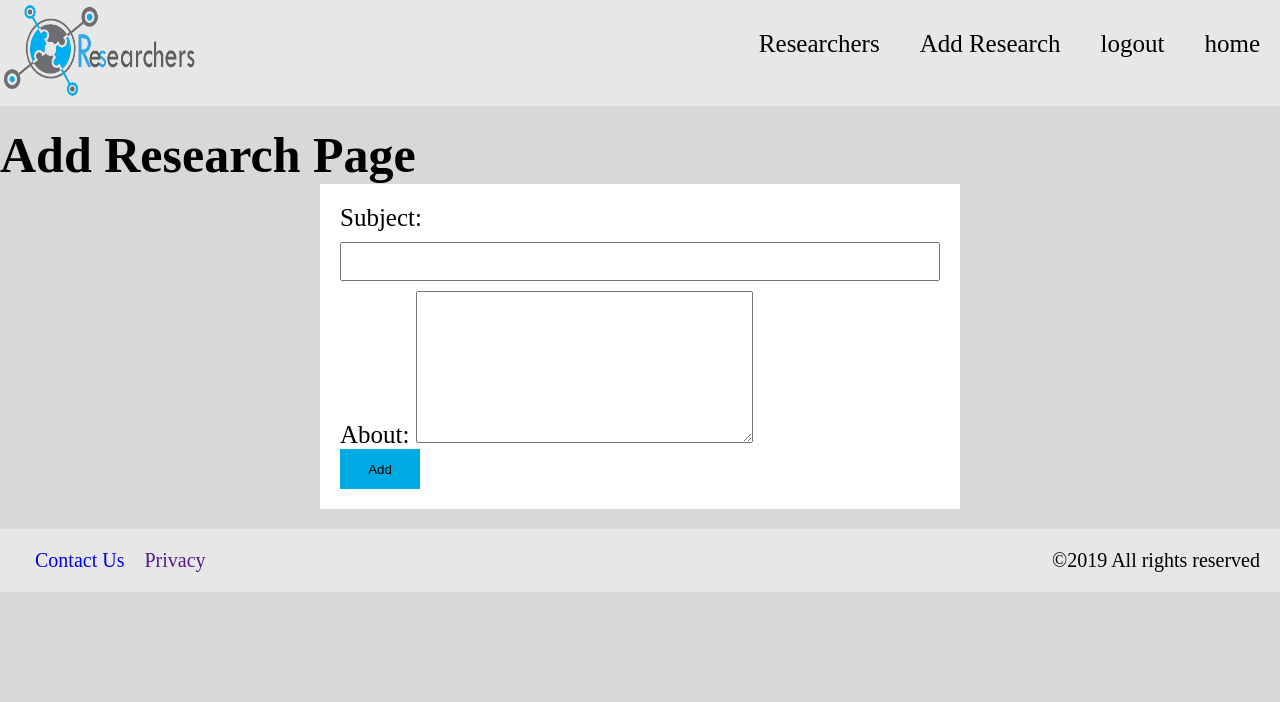
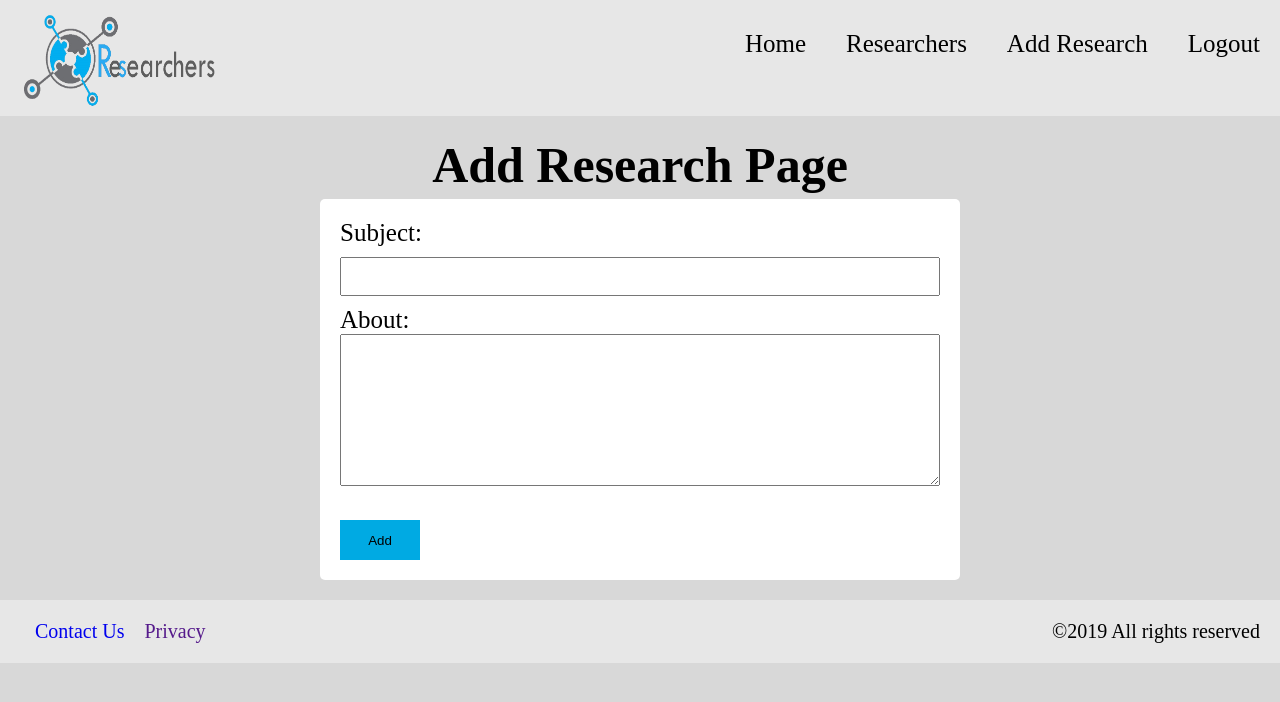
Before and after one commit to aalzughibi/researchersproject, a Django app: page /add-Research/ in a window 1280 px wide. Shown: the top 702 px of the page. Run offline with Django 3.2, Linux system fonts and the light colour scheme; the visitor is signed in with stand-in values (Sample User, id 1).

Commit message:
edit on css and html

```diff
--- a/finalrpoj/static/css/style.css
+++ b/finalrpoj/static/css/stylea.css
@@ -7,11 +7,21 @@
 }
 
 
-
+.aaa {
+ padding: 20px;
+ padding-top: 20px;
+ margin :10px auto;
+}
 
 body{
  font-size: 25px;
  background: rgb(216, 216, 216);
+
+ /* background: red; */
+}
+h1{
+    text-align: center;
+    margin-bottom: 5px;
 }
 .header{
    /* padding: 20px; */
@@ -32,7 +44,7 @@ margin-bottom: 20px;
     float: right;
     /* width: 100%; */
 }.header ul li{
-    float: right;
+    float: left;
     display: inline;
     list-style-type: none;
     padding: 10px;
@@ -43,7 +55,7 @@ margin-bottom: 20px;
 
 .logo{
     float: left;
-    /* padding-bottom: 100px; */
+    padding-top: 10px;
     /* width: 100%; */
 }
 
@@ -117,6 +127,7 @@ color: black;
     width: 50%;
     padding: 20px;
     margin: 0 auto;
+    border-radius: 5px;
 
 }
 .container50 input{
@@ -125,6 +136,13 @@ color: black;
     width: 100%;
 
 
+}
+.container50 textarea{
+    width: 100%;
+
+}
+.container50 label{
+    width: 100%;
 }
 /* home.html */
 .paper{
--- a/finalrpoj/templates/addresearch.html
+++ b/finalrpoj/templates/addresearch.html
@@ -2,7 +2,7 @@
 
 {% block title %}
 Add Research
-
+</br>
 {% endblock %}
 
 {% block body %}
@@ -11,6 +11,7 @@ Add Research
     <div class="container50">
 {% csrf_token %}
 {{data.as_p}}
+    </br>
 <button type="submit" class="btn">Add</button>
     </div>
 
--- a/finalrpoj/templates/base.html
+++ b/finalrpoj/templates/base.html
@@ -6,7 +6,7 @@
     <meta charset="UTF-8">
     <meta name="viewport" content="width=device-width, initial-scale=1.0">
     <meta http-equiv="X-UA-Compatible" content="ie=edge">
-    <link rel="stylesheet" href="{% static 'css/style.css' %}">
+    <link rel="stylesheet" href="{% static 'css/stylea.css' %}">
     <title>researchers | {% block title %}{% endblock %}</title>
 </head>
 
@@ -16,21 +16,21 @@
         <div class="cont">
 
             <div class="logo">
-                <div style="float: left;">
+                <div style="float: left; ">
 
-                    <a href="{%url 'home'%}"><img src="{% static 'image/logo.jpg' %}" alt="" width="200px"
+                    <a class="aaa" href="{%url 'home'%}"><img src="{% static 'image/logo.jpg' %}" alt="" width="200px"
                             height="100px"></a>
 
 
                 </div>
             </div>
             <ul>
-                <li><a href="{% url 'home' %}">home</a></li>
+                <li><a href="{% url 'home' %}">Home</a></li>
 
                 {% if user.is_authenticated %}
-                <li><a href="{% url 'logout' %}">logout</a></li>
+                <li><a href="{% url 'Find-Researchers' %}">Researchers</a></li>
                 <li><a href="{% url 'add-Research' %}">Add Research</a></li>
-                <li><a href="{% url 'Find-Researchers' %}">Researchers</a></li>
+                <li><a href="{% url 'logout' %}">Logout</a></li>
                 {%else%}
                 <li><a href="{% url 'register' %}">Register</a></li>
                 <li><a href="{% url 'login' %}">Sign in</a></li>
```
Also changed, not shown: other parts of finalrpoj/static/css/stylea.css (+4 -4 lines).
